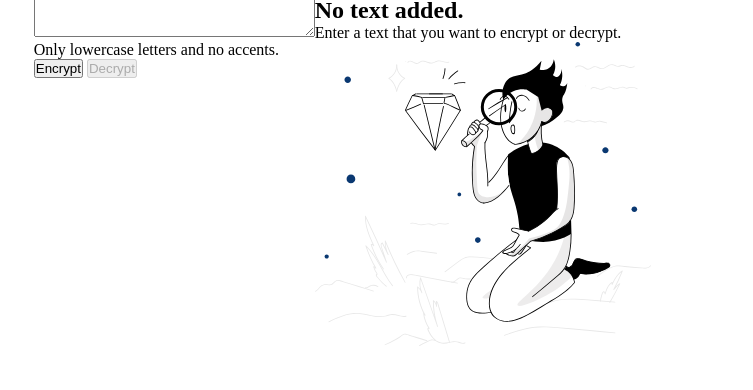
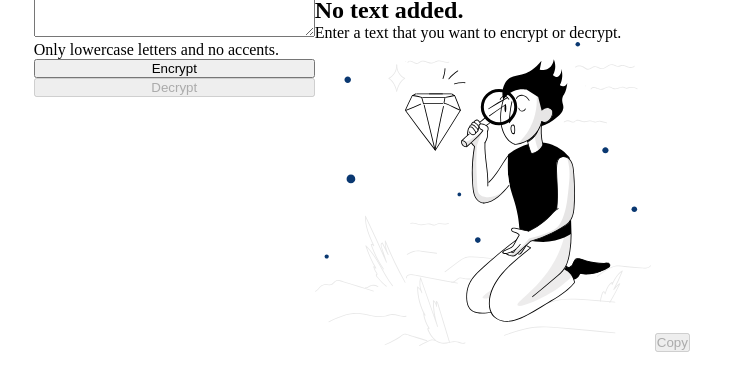
Before and after one commit to jefsantanaa/text-decoder, a plain HTML site: page index.html in a window 1280 px wide. Shown: the part 40-430 px from the top of the page, without its empty margins (0-753 px from the left). Drawn offline with Linux system fonts and the light colour scheme.

Commit message:
flexbox aplication

```diff
--- a/index.html
+++ b/index.html
@@ -15,8 +15,10 @@
       <textarea id="user-text" name="user-text" rows="5" cols="33" placeholder="Enter your text here"
         required></textarea>
       <p>Only lowercase letters and no accents.</p>
-      <button type="submit">Encrypt</button>
-      <button type="button" disabled>Decrypt</button>
+      <div class="buttons">
+        <button type="submit">Encrypt</button>
+        <button type="button" disabled>Decrypt</button>
+      </div>
     </form>
 
     <main>
@@ -156,7 +158,7 @@
           <path d="M173.89 67.1029C180.033 63.1817 186.315 59.4814 192.734 56.002C193.205 55.7534 192.79 55.0355 192.319 55.284C185.899 58.7358 179.618 62.4361 173.475 66.385C173.032 66.6887 173.447 67.4067 173.89 67.1029Z" fill="black"/>
           <path d="M174.582 74.3379C179.646 70.6376 184.765 67.0753 189.995 63.5959C190.438 63.2921 190.022 62.5742 189.58 62.8779C184.378 66.3573 179.231 69.9472 174.167 73.6199C173.724 73.9237 174.139 74.6417 174.582 74.3379Z" fill="black"/>
           </svg>
-
+        <button type="button" disabled>Copy</button>
       </section>
     </main>
   </div>
--- a/style.css
+++ b/style.css
@@ -7,3 +7,8 @@
 #app {
   display: flex;
 }
+
+.buttons {
+  display: flex;
+  flex-direction: column;
+}
```
